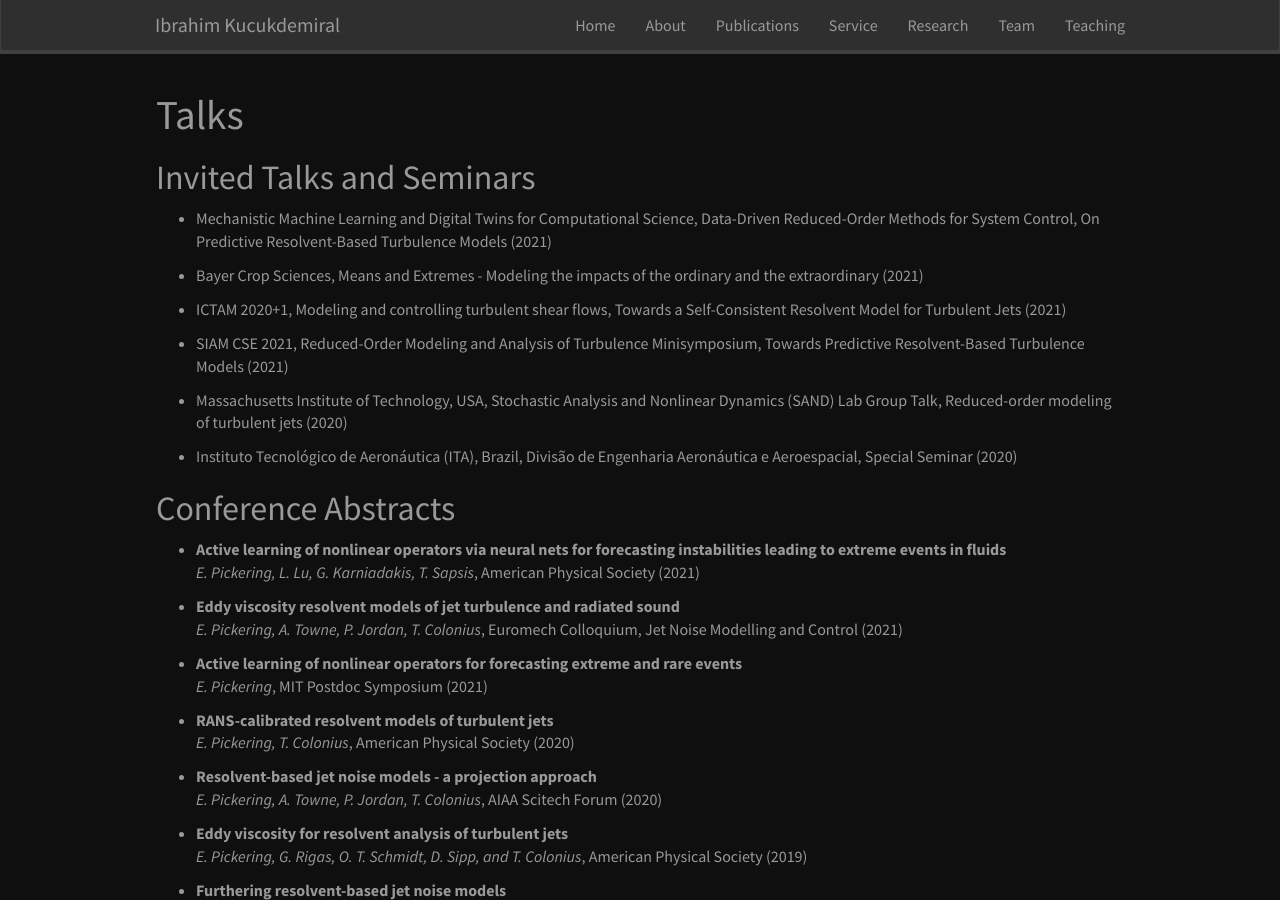
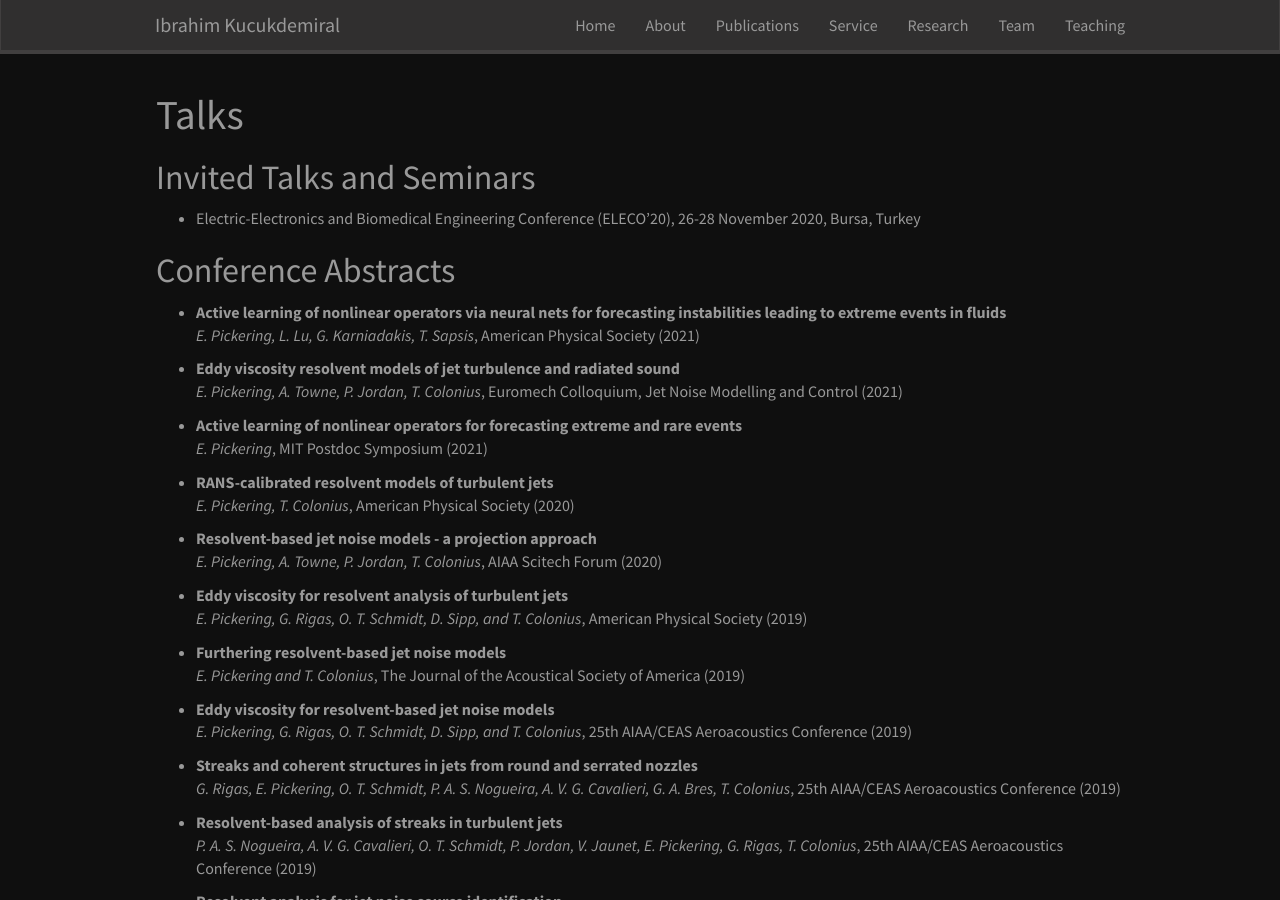
Before and after one commit to kucukdemiral/kucukdemiral.github.io, a Jekyll site: the page built from _pages/talks.md, in a window 1280 px wide and 900 px high. Built offline with Jekyll 4.4.1, drawn with Linux system fonts in a browser that asks for light colours; nearby versions of some CDN libraries; a style sheet for code colours, icons or effects is not loaded.

Commit message:
Update invited_talks.yml

```diff
--- a/_data/invited_talks.yml
+++ b/_data/invited_talks.yml
@@ -1,6 +1 @@
-- name: Mechanistic Machine Learning and Digital Twins for Computational Science, Data-Driven Reduced-Order Methods for System Control, On Predictive Resolvent-Based Turbulence Models (2021)
-- name: Bayer Crop Sciences, Means and Extremes - Modeling the impacts of the ordinary and the extraordinary (2021)
-- name: ICTAM 2020+1, Modeling and controlling turbulent shear flows, Towards a Self-Consistent Resolvent Model for Turbulent Jets (2021)
-- name: SIAM CSE 2021, Reduced-Order Modeling and Analysis of Turbulence Minisymposium, Towards Predictive Resolvent-Based Turbulence Models (2021)
-- name: Massachusetts Institute of Technology, USA, Stochastic Analysis and Nonlinear Dynamics (SAND) Lab Group Talk, Reduced-order modeling of turbulent jets (2020)
-- name: Instituto Tecnológico de Aeronáutica (ITA), Brazil, Divisão de Engenharia Aeronáutica e Aeroespacial, Special Seminar (2020)
+- name: Electric-Electronics and Biomedical Engineering Conference (ELECO'20),  26-28 November 2020, Bursa, Turkey
```
